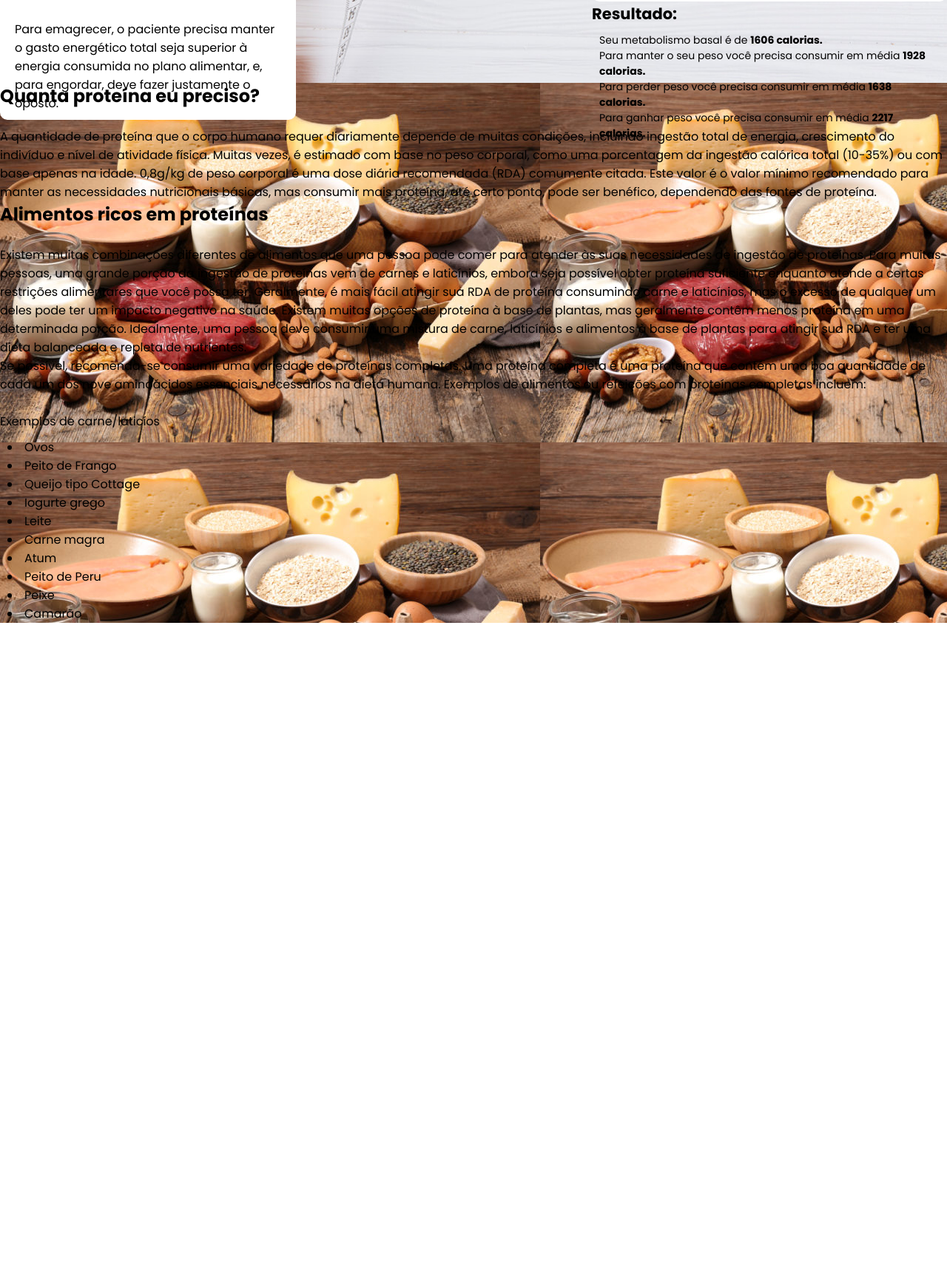
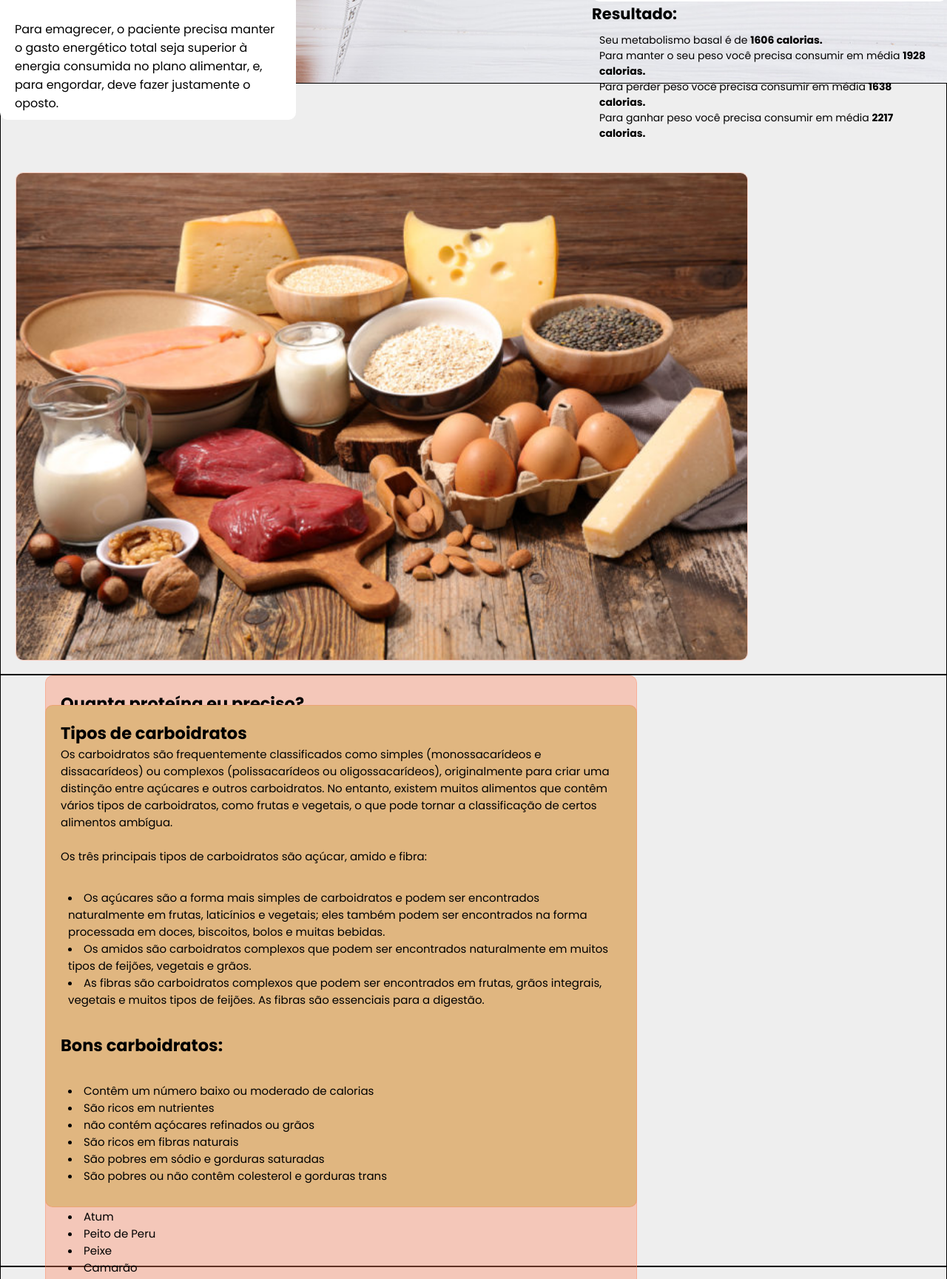
Before and after one commit to claytonfortunato/getkcal, a plain HTML site: page index.html in a window 1280 px wide. Shown: the part 688-2417 px from the top of the page at 74% size. Before the commit the page ends 1540 px from the top, so only its background shows below. Drawn offline with Linux system fonts and the light colour scheme.

Commit message:
praticando

```diff
--- a/index.html
+++ b/index.html
@@ -22,6 +22,7 @@
     </nav>
 
 
+<main id="main">
   <section class="hero" id="img">
       <div class="info_energetic">
               <h1>O que é Gasto Energético Total</h1>
@@ -116,14 +117,16 @@
   </section>
 
   <section class="main-protein">
-    <div class="protein">
+    <img src="img/proteina.jpg" alt="Proteina" data-anime="up">
+
+      <div class="protein" data-anime="left">
           <h1>Quanta proteína eu preciso?</h1><br>
-        <p>A quantidade de proteína que o corpo humano requer diariamente depende de muitas condições, incluindo ingestão total de energia, crescimento do indivíduo e nível de atividade física. Muitas vezes, é estimado com base no peso corporal, como uma porcentagem da ingestão calórica total (10-35%) ou com base apenas na idade. 0,8g/kg de peso corporal é uma dose diária recomendada (RDA) comumente citada. Este valor é o valor mínimo recomendado para manter as necessidades nutricionais básicas, mas consumir mais proteína, até certo ponto, pode ser benéfico, dependendo das fontes de proteína.</p>
+          <p>A quantidade de proteína que o corpo humano requer diariamente depende de muitas condições, incluindo ingestão total de energia, crescimento do indivíduo e nível de atividade física. Muitas vezes, é estimado com base no peso corporal, como uma porcentagem da ingestão calórica total (10-35%) ou com base apenas na idade. 0,8g/kg de peso corporal é uma dose diária recomendada (RDA) comumente citada. Este valor é o valor mínimo recomendado para manter as necessidades nutricionais básicas, mas consumir mais proteína, até certo ponto, pode ser benéfico, dependendo das fontes de proteína.</p><br>
 
           <h1>Alimentos ricos em proteínas</h1><br>
 
-        <p>Existem muitas combinações diferentes de alimentos que uma pessoa pode comer para atender às suas necessidades de ingestão de proteínas. Para muitas pessoas, uma grande porção da ingestão de proteínas vem de carnes e laticínios, embora seja possível obter proteína suficiente enquanto atende a certas restrições alimentares que você possa ter. Geralmente, é mais fácil atingir sua RDA de proteína consumindo carne e laticínios, mas o excesso de qualquer um deles pode ter um impacto negativo na saúde. Existem muitas opções de proteína à base de plantas, mas geralmente contêm menos proteína em uma determinada porção. Idealmente, uma pessoa deve consumir uma mistura de carne, laticínios e alimentos à base de plantas para atingir sua RDA e ter uma dieta balanceada e repleta de nutrientes.</p>
-        <p>Se possível, recomenda-se consumir uma variedade de proteínas completas. Uma proteína completa é uma proteína que contém uma boa quantidade de cada um dos nove aminoácidos essenciais necessários na dieta humana. Exemplos de alimentos ou refeições com proteínas completas incluem:</p><br>
+          <p>Existem muitas combinações diferentes de alimentos que uma pessoa pode comer para atender às suas necessidades de ingestão de proteínas. Para muitas pessoas, uma grande porção da ingestão de proteínas vem de carnes e laticínios, embora seja possível obter proteína suficiente enquanto atende a certas restrições alimentares que você possa ter. Geralmente, é mais fácil atingir sua RDA de proteína consumindo carne e laticínios, mas o excesso de qualquer um deles pode ter um impacto negativo na saúde. Existem muitas opções de proteína à base de plantas, mas geralmente contêm menos proteína em uma determinada porção. Idealmente, uma pessoa deve consumir uma mistura de carne, laticínios e alimentos à base de plantas para atingir sua RDA e ter uma dieta balanceada e repleta de nutrientes.</p><br>
+
           <p>Exemplos de carne/laticíos</p>
           <ul>
               <li>Ovos</li>
@@ -138,7 +141,80 @@
               <li>Camarão</li>
           </ul>
       </div>
+
   </section>
+
+  <section class="main-carboidratos">
+
+
+    <div class="carboidratos" data-anime="right">
+      <h1>Tipos de carboidratos</h1>
+      <p>Os carboidratos são frequentemente classificados como simples (monossacarídeos e dissacarídeos) ou complexos (polissacarídeos ou oligossacarídeos), originalmente para criar uma distinção entre açúcares e outros carboidratos. No entanto, existem muitos alimentos que contêm vários tipos de carboidratos, como frutas e vegetais, o que pode tornar a classificação de certos alimentos ambígua.</p><br>
+      <p>Os três principais tipos de carboidratos são açúcar, amido e fibra:</p><br>
+      <ul>
+        <li>Os açúcares são a forma mais simples de carboidratos e podem ser encontrados naturalmente em frutas, laticínios e vegetais; eles também podem ser encontrados na forma processada em doces, biscoitos, bolos e muitas bebidas.</li>
+        <li>Os amidos são carboidratos complexos que podem ser encontrados naturalmente em muitos tipos de feijões, vegetais e grãos.</li>
+        <li>As fibras são carboidratos complexos que podem ser encontrados em frutas, grãos integrais, vegetais e muitos tipos de feijões. As fibras são essenciais para a digestão.</li>
+      </ul><br>
+
+      <h1>Bons carboidratos:</h1><br>
+      <ul>
+        <li>Contêm um número baixo ou moderado de calorias</li>
+        <li>São ricos em nutrientes</li>
+        <li>não contém açócares refinados ou grãos</li>
+        <li>São ricos em fibras naturais</li>
+        <li>São pobres em sódio e gorduras saturadas</li>
+        <li>São pobres ou não contêm colesterol e gorduras trans</li>
+      </ul>
+    </div>
+
+    <img src="img/carboidaratos.jpg" alt="Carboidratos" data-anime="up">
+  </section>
+
+  <section class="main-gordura">
+    <img src="img/gorduras.jpg" alt="gorduras" data-anime="left">
+
+    <div class="gorduras" data-anime="left">
+
+      <h2>Gordura dietética não saudável</h2><br>
+      <h2>Gordura saturada</h2>
+      <p>Certos tipos de gordura dietética são mais prejudiciais do que outros. A gordura saturada é um dos tipos de gordura mais prejudiciais e é encontrada principalmente em fontes de alimentos derivados de animais; carne vermelha, aves e laticínios. A gordura saturada também pode ser encontrada em várias nozes, óleos e sementes. </p><br>
+
+      <h2>Gordura trans</h2>
+      <p>A gordura trans é um tipo de gordura dietética que ocorre naturalmente em pequenas quantidades em alguns alimentos, mas a maior parte da gordura trans que as pessoas encontram é resultado de um método de processamento de alimentos chamado hidrogenação parcial.</p><br>
+
+      <h1>Gordura dietética mais saudável</h1><br>
+      <p>Gordura monoinsaturada e poliinsaturada são dois tipos de gordura insaturada normalmente encontradas em uma variedade de alimentos e óleos, sendo a gordura poliinsaturada mais comumente encontrada em alimentos e óleos à base de plantas.</p>
+    </div>
+  </section>
+
+  <section class="main-atividade">
+    <div class="activity">
+      <h1>Qual o calor gasto em atividades especificas?</h1><br>
+      <p>O calor gasto em atividades varia de acordo com a idade, o sexo e o peso da pessoa. Entretanto, podemos calcular uma média para 30 minutos de realização do exercício, considerando uma mulher de 60 kg e um homem de 75 kg.</p>
+      <h2>Mulher de 60kg:</h2><br>
+      <ul>
+        <li>Andar de bicicleta: 180 Kcal</li>
+        <li>Correr na esteira: 270 Kcal</li>
+        <li>Caminhar rápido: 240 Kcal</li>
+        <li>Musculação forte:240 Kcal</li>
+        <li>Nadar: 240 Kcal</li>
+        <li>Ginástica aeróbica: 255 Kcal</li>
+      </ul>
+
+      <h2>Homem de 75 kg</h2>
+      <ul>
+        <li>Andar de bicicleta: 180 Kcal</li>
+        <li>Correr na esteira: 300 Kcal</li>
+        <li>Caminhar rápido: 260 Kcal</li>
+        <li>Musculação forte:300 Kcal</li>
+        <li>Nadar: 240 Kcal</li>
+        <li>Ginástica aeróbica: 300 Kcal</li>
+      </ul>
+
+    </div>
+  </section>
+</main>
 
 
 
--- a/main.js
+++ b/main.js
@@ -1,7 +1,19 @@
-const form = document.querySelector("#form");
-const btn = document.querySelector("#submit");
+const animation = document.querySelectorAll("[data-anime]");
 
-btn.addEventListener("submit", (e) => {
-  e.preventDefault;
-  console.log(btn);
+const animeScroll = () => {
+  const windowTop = window.pageYOffset + window.innerHeight * 0.7;
+
+  animation.forEach((e) => {
+    if (windowTop > e.offsetTop) {
+      e.classList.add("animate");
+    } else {
+      e.classList.remove("animate");
+    }
+  });
+};
+
+animeScroll();
+
+window.addEventListener("scroll", () => {
+  animeScroll();
 });
--- a/style.css
+++ b/style.css
@@ -5,15 +5,21 @@
   font-family: "Poppins", sans-serif;
 }
 
+:root {
+  --cor-primary: #ff8661;
+  --cor-secondary: #ff86615e;
+  --cor-three: #e0b680;
+}
+
 body {
   width: 100%;
 }
 
 nav {
-  background-color: #eee;
+  background-color: rgba(238, 238, 238, 0.089);
 
+  width: 100%;
   height: 10vh;
-  width: 100%;
 
   display: flex;
   justify-content: center;
@@ -65,7 +71,7 @@ section#img {
 .container-form h1 {
   text-align: center;
   padding-top: 20px;
-  color: #ff8561;
+  color: var(--cor-primary);
 }
 
 .form-group {
@@ -108,12 +114,17 @@ input[type="number"]::-webkit-inner-spin-button {
 }
 
 button {
-  background-color: #ff8661;
+  background-color: var(--cor-secondary);
   color: #fff;
   padding: 8px;
   border-radius: 10px;
   border: none;
   cursor: pointer;
+  transition: 450ms;
+}
+
+.form-group button:hover {
+  background-color: var(--cor-primary);
 }
 
 .result-container {
@@ -126,6 +137,89 @@ button {
   list-style: none;
 }
 
-.main-protein {
-  background-image: url(img/proteina.jpg);
+.main-protein,
+.main-carboidratos,
+.main-gordura {
+  background-color: #eee;
+  border: 1px solid black;
+
+  display: flex;
+  flex-wrap: wrap;
+
+  height: 100vh;
+  width: 100%;
+  padding: 20px;
 }
+
+.protein {
+  max-width: 800px;
+  max-height: 850px;
+
+  font-size: 15px;
+
+  margin: 20px 0 0 40px;
+  padding: 20px;
+  border: 1px solid var(--cor-secondary);
+  border-radius: 10px;
+
+  background-color: var(--cor-secondary);
+}
+
+img {
+  height: 660px;
+
+  margin-top: 100px;
+  border-radius: 10px;
+
+  border: 1px solid var(--cor-secondary);
+}
+
+[data-anime] {
+  opacity: 0;
+  transition: 2s;
+}
+
+[data-anime="left"] {
+  transform: translate3d(-50%, 0, 0);
+}
+
+[data-anime="right"] {
+  transform: translate3d(50px, 0, 0);
+}
+
+[data-anime="up"] {
+  transform: translate3d(0, 100%, 0);
+}
+
+[data-anime].animate {
+  opacity: 1;
+  transform: translate3d(0px, 0px, 0px);
+}
+
+.carboidratos {
+  max-width: 800px;
+  max-height: 700px;
+
+  font-size: 15px;
+
+  margin: 20px 20px 0 40px;
+  padding: 20px;
+  border: 1px solid var(--cor-secondary);
+  border-radius: 10px;
+
+  background-color: var(--cor-three);
+}
+
+.gorduras {
+  max-width: 500px;
+  max-height: 700px;
+
+  font-size: 15px;
+
+  margin: 20px 20px 0 40px;
+  padding: 20px;
+  border: 1px solid var(--cor-secondary);
+  border-radius: 10px;
+
+  background-color: #f7c32585;
+}
```
Also changed, not shown: img/carboidaratos.jpg (added), img/gorduras.jpg (added). Lines whose indentation alone changed are shown as unchanged.
